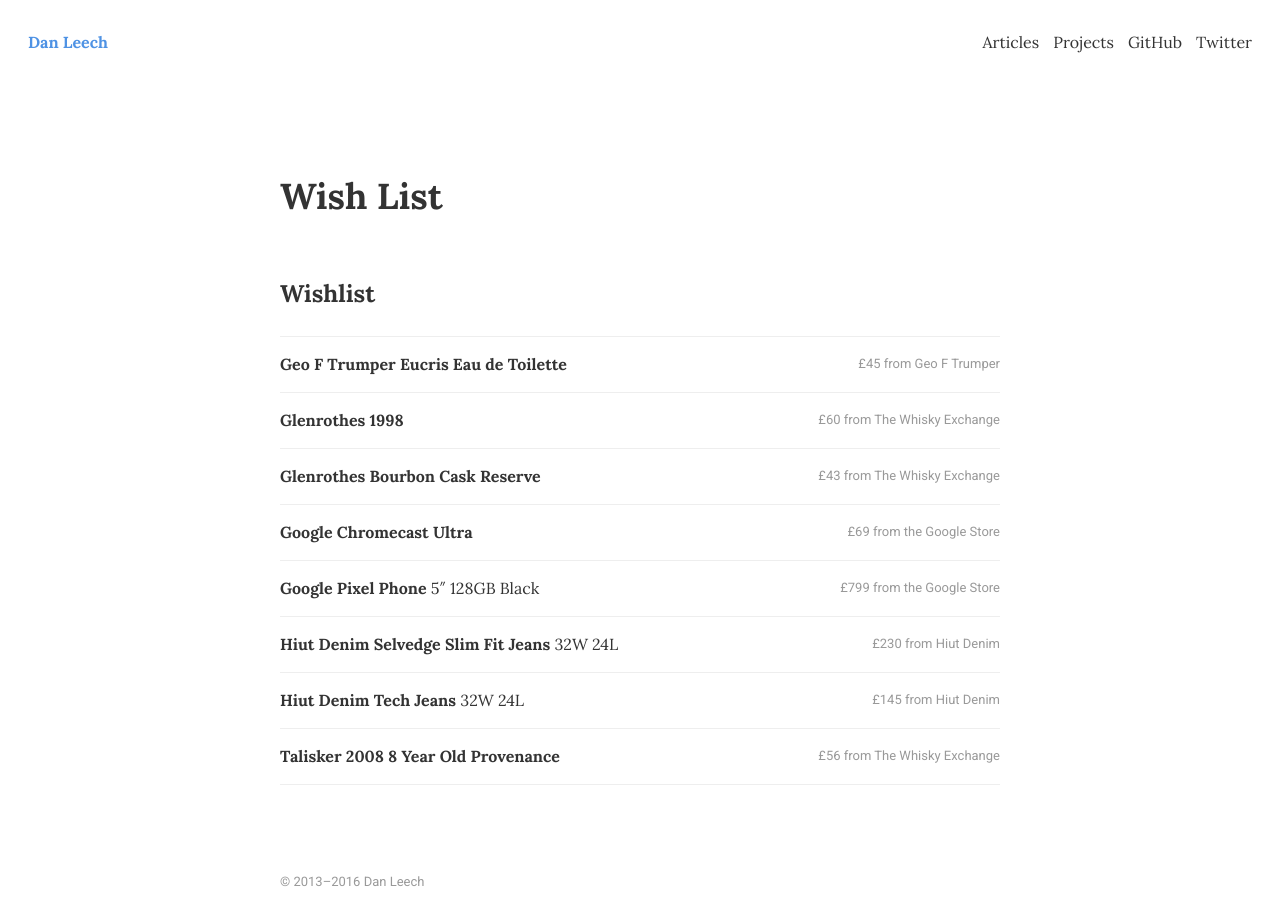
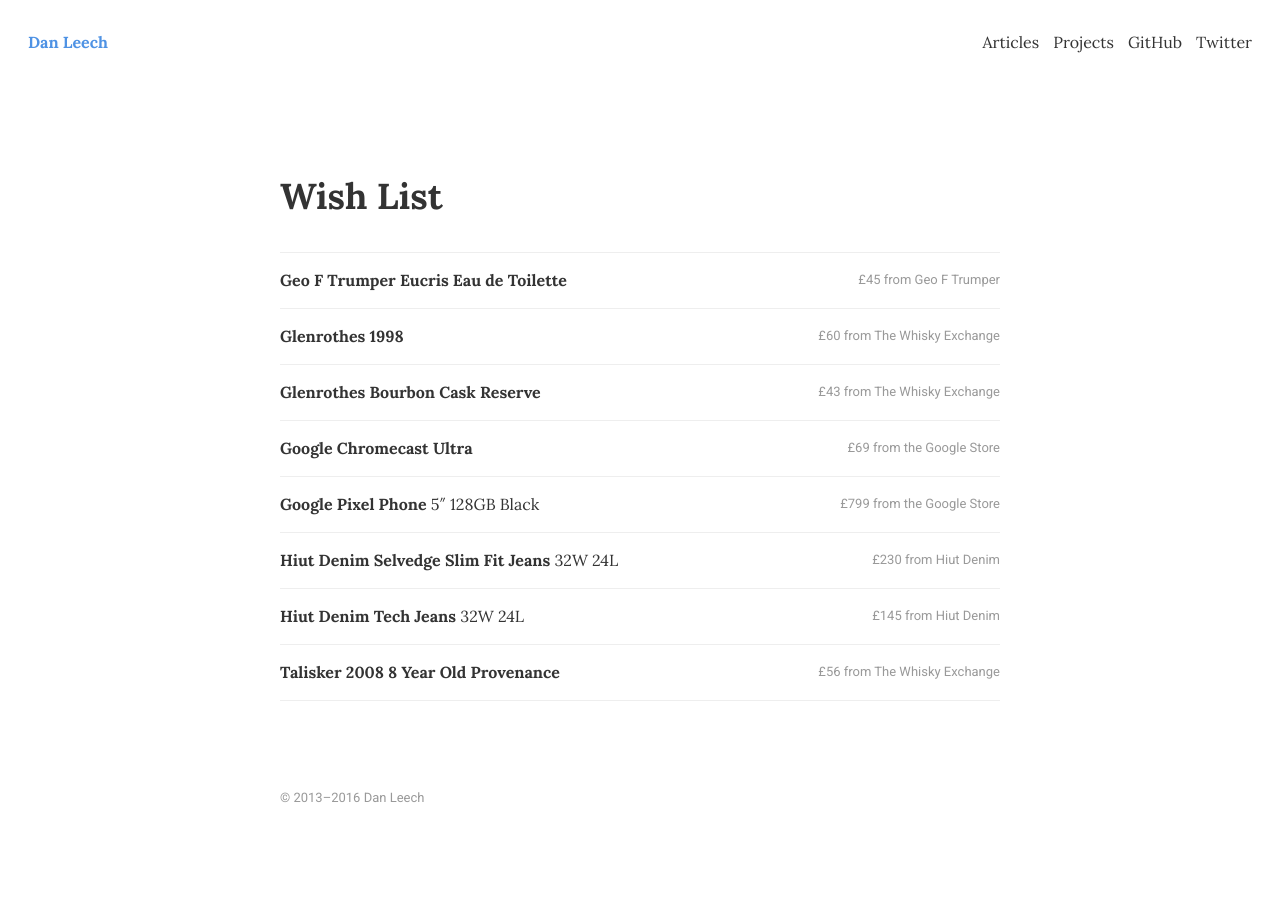
Before and after one commit to danleech/danleech.com, a Jekyll site: the page built from wishlist/index.md, in a window 1280 px wide. Built offline with Jekyll 4.4.1, drawn with Linux system fonts in a browser that asks for light colours; after the commit the page ends 900 px from its top, so only the background shows below that.

Commit message:
Removes redundant title tag

```diff
--- a/wishlist/index.md
+++ b/wishlist/index.md
@@ -2,8 +2,6 @@
 layout: page
 title: Wish List
 ---
-
-<h2 class="text--home-section-headings">Wishlist</h2>
 
 <ul class="list--index">
 <li class="list--index__item">
```
